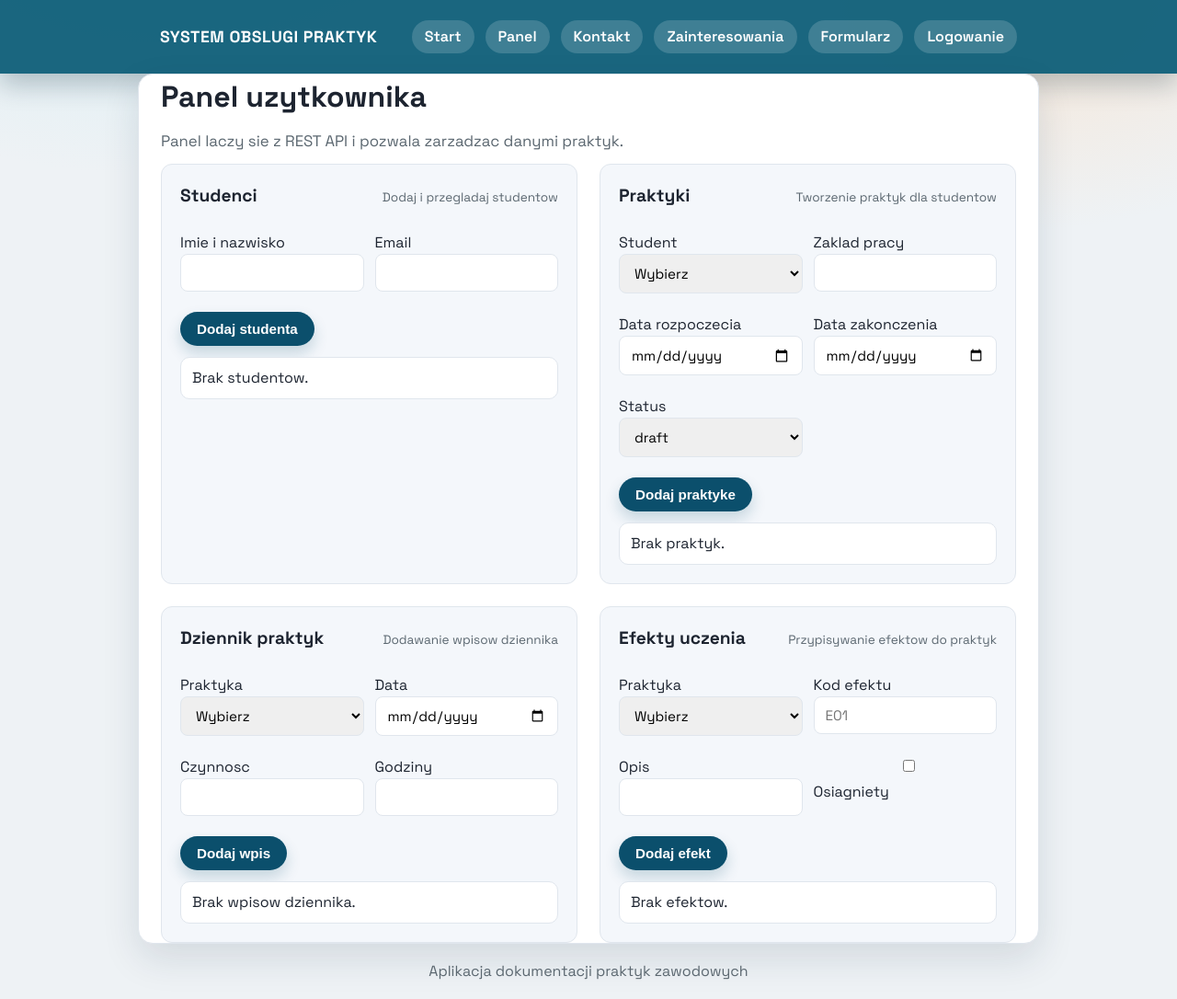
After one commit to Adek2k4/adpz_ans, a Flask app: page /dashboard in a window 1280 px wide. The commit adds this page. Shown: the whole page at 92% size. Run offline with Flask 3, Linux system fonts and the light colour scheme; data that the repository does not hold is empty.

Commit message:
Dodano panel /dashboard z formularzami praktyk, dziennika i efektow. Dodano polaczenie frontendu z REST API przez fetch i walidacje klienta. Dodano nowe endpointy API dla wpisow dziennika i efektow. Zmieniono nawigacje, style panelu i zaktualizowano README.

```diff
--- a/api/routes.py
+++ b/api/routes.py
@@ -15,6 +15,8 @@ FILES = {
     "students": "api_students.json",
     "internships": "api_internships.json",
     "documents": "api_documents.json",
+    "journal_entries": "api_journal_entries.json",
+    "effects": "api_effects.json",
 }
 
 
@@ -295,3 +297,142 @@ def documents_resource(item_id):
 
     _save_items("documents", items)
     return jsonify({"data": item})
+
+
+@api_bp.route("/api/journal-entries", methods=["GET", "POST"])
+def journal_entries_collection():
+    if request.method == "GET":
+        items = _load_items("journal_entries")
+        items = _filter_by_query(items, "internship_id", "internship_id")
+        return jsonify({"data": items})
+
+    payload, error = _get_payload()
+    if error:
+        return error
+
+    errors = _validate_journal_entry(payload)
+    if errors:
+        return _json_error("Bledne dane.", 400, errors)
+
+    items = _load_items("journal_entries")
+    item = {
+        "id": _next_id(items),
+        "internship_id": int(payload["internship_id"]),
+        "date": payload["date"],
+        "activity": payload["activity"].strip(),
+        "hours": int(payload["hours"]),
+        "created_at": datetime.utcnow().isoformat() + "Z",
+    }
+    items.append(item)
+    _save_items("journal_entries", items)
+    return jsonify({"data": item}), 201
+
+
+@api_bp.route("/api/journal-entries/<int:item_id>", methods=["GET", "PUT", "PATCH", "DELETE"])
+def journal_entries_resource(item_id):
+    items = _load_items("journal_entries")
+    item = next((entry for entry in items if entry.get("id") == item_id), None)
+    if not item:
+        return _json_error("Nie znaleziono wpisu dziennika.", 404)
+
+    if request.method == "GET":
+        return jsonify({"data": item})
+
+    if request.method == "DELETE":
+        items = [entry for entry in items if entry.get("id") != item_id]
+        _save_items("journal_entries", items)
+        return jsonify({"ok": True})
+
+    payload, error = _get_payload()
+    if error:
+        return error
+
+    partial = request.method == "PATCH"
+    errors = _validate_journal_entry(payload, partial=partial)
+    if errors:
+        return _json_error("Bledne dane.", 400, errors)
+
+    if "internship_id" in payload:
+        item["internship_id"] = int(payload["internship_id"])
+    if "date" in payload:
+        item["date"] = payload["date"]
+    if "activity" in payload:
+        item["activity"] = payload["activity"].strip()
+    if "hours" in payload:
+        item["hours"] = int(payload["hours"])
+
+    _save_items("journal_entries", items)
+    return jsonify({"data": item})
+
+
+@api_bp.route("/api/effects", methods=["GET", "POST"])
+def effects_collection():
+    if request.method == "GET":
+        items = _load_items("effects")
+        items = _filter_by_query(items, "internship_id", "internship_id")
+        return jsonify({"data": items})
+
+    payload, error = _get_payload()
+    if error:
+        return error
+
+    errors = _validate_effect(payload)
+    if errors:
+        return _json_error("Bledne dane.", 400, errors)
+
+    achieved_value = payload.get("achieved", False)
+    if not isinstance(achieved_value, bool):
+        achieved_value = str(achieved_value).lower() in ("true", "1")
+
+    items = _load_items("effects")
+    item = {
+        "id": _next_id(items),
+        "internship_id": int(payload["internship_id"]),
+        "code": payload["code"].strip(),
+        "description": payload["description"].strip(),
+        "achieved": achieved_value,
+        "created_at": datetime.utcnow().isoformat() + "Z",
+    }
+    items.append(item)
+    _save_items("effects", items)
+    return jsonify({"data": item}), 201
+
+
+@api_bp.route("/api/effects/<int:item_id>", methods=["GET", "PUT", "PATCH", "DELETE"])
+def effects_resource(item_id):
+    items = _load_items("effects")
+    item = next((entry for entry in items if entry.get("id") == item_id), None)
+    if not item:
+        return _json_error("Nie znaleziono efektu.", 404)
+
+    if request.method == "GET":
+        return jsonify({"data": item})
+
+    if request.method == "DELETE":
+        items = [entry for entry in items if entry.get("id") != item_id]
+        _save_items("effects", items)
+        return jsonify({"ok": True})
+
+    payload, error = _get_payload()
+    if error:
+        return error
+
+    partial = request.method == "PATCH"
+    errors = _validate_effect(payload, partial=partial)
+    if errors:
+        return _json_error("Bledne dane.", 400, errors)
+
+    if "internship_id" in payload:
+        item["internship_id"] = int(payload["internship_id"])
+    if "code" in payload:
+        item["code"] = payload["code"].strip()
+    if "description" in payload:
+        item["description"] = payload["description"].strip()
+    if "achieved" in payload:
+        achieved_value = payload.get("achieved")
+        if not isinstance(achieved_value, bool):
+            achieved_value = str(achieved_value).lower() in ("true", "1")
+        item["achieved"] = achieved_value
+
+    _save_items("effects", items)
+    return jsonify({"data": item})
--- a/app.py
+++ b/app.py
@@ -319,6 +319,11 @@ def index():
     return render_template("index.html", title="Start")
 
 
+@app.route("/dashboard")
+def dashboard():
+    return render_template("dashboard.html", title="Panel")
+
+
 @app.route("/kontakt")
 def kontakt():
     return render_template("kontakt.html", title="Kontakt")
--- /dev/null
+++ b/static/js/dashboard.js
@@ -0,0 +1,325 @@
+const api = {
+  students: "/api/students",
+  internships: "/api/internships",
+  journal: "/api/journal-entries",
+  effects: "/api/effects",
+};
+
+const state = {
+  students: [],
+  internships: [],
+  journal: [],
+  effects: [],
+};
+
+const studentForm = document.getElementById("student-form");
+const internshipForm = document.getElementById("internship-form");
+const journalForm = document.getElementById("journal-form");
+const effectForm = document.getElementById("effect-form");
+
+const studentList = document.getElementById("student-list");
+const internshipList = document.getElementById("internship-list");
+const journalList = document.getElementById("journal-list");
+const effectList = document.getElementById("effect-list");
+
+const studentSelects = document.querySelectorAll("[data-student-select]");
+const internshipSelects = document.querySelectorAll("[data-internship-select]");
+
+const messageBox = (key) => document.querySelector(`[data-message="${key}"]`);
+
+const showMessage = (key, message, isError = false) => {
+  const box = messageBox(key);
+  if (!box) {
+    return;
+  }
+  box.textContent = message;
+  box.classList.remove("is-hidden");
+  box.classList.toggle("error", isError);
+};
+
+const clearMessage = (key) => {
+  const box = messageBox(key);
+  if (!box) {
+    return;
+  }
+  box.textContent = "";
+  box.classList.add("is-hidden");
+  box.classList.remove("error");
+};
+
+const requestJson = async (url, options = {}) => {
+  const response = await fetch(url, {
+    headers: { "Content-Type": "application/json" },
+    ...options,
+  });
+  let payload = {};
+  try {
+    payload = await response.json();
+  } catch (error) {
+    payload = {};
+  }
+  if (!response.ok) {
+    const err = new Error(payload.error || "Blad API");
+    err.payload = payload;
+    throw err;
+  }
+  return payload;
+};
+
+const formatError = (error) => {
+  if (error?.payload?.details) {
+    const details = Object.values(error.payload.details).join(" ");
+    return `${error.payload.error} ${details}`.trim();
+  }
+  if (error?.payload?.error) {
+    return error.payload.error;
+  }
+  return "Wystapil blad podczas zapisu.";
+};
+
+const renderList = (element, items, formatter, emptyText) => {
+  element.innerHTML = "";
+  if (!items.length) {
+    const empty = document.createElement("div");
+    empty.className = "list-item";
+    empty.textContent = emptyText;
+    element.appendChild(empty);
+    return;
+  }
+  items.forEach((item) => {
+    element.appendChild(formatter(item));
+  });
+};
+
+const createListItem = (title, meta) => {
+  const item = document.createElement("div");
+  item.className = "list-item";
+
+  const titleEl = document.createElement("div");
+  titleEl.className = "title";
+  titleEl.textContent = title;
+
+  const metaEl = document.createElement("div");
+  metaEl.className = "meta";
+  metaEl.textContent = meta;
+
+  item.append(titleEl, metaEl);
+  return item;
+};
+
+const populateSelects = (selects, items, labelFn) => {
+  selects.forEach((select) => {
+    const current = select.value;
+    select.innerHTML = "<option value=\"\">Wybierz</option>";
+    items.forEach((item) => {
+      const option = document.createElement("option");
+      option.value = item.id;
+      option.textContent = labelFn(item);
+      select.appendChild(option);
+    });
+    if (current) {
+      select.value = current;
+    }
+  });
+};
+
+const loadStudents = async () => {
+  const data = await requestJson(api.students);
+  state.students = data.data || [];
+  populateSelects(studentSelects, state.students, (item) => `${item.id} - ${item.name}`);
+  renderList(
+    studentList,
+    state.students,
+    (item) => createListItem(`${item.name}`, `ID ${item.id} | ${item.email}`),
+    "Brak studentow."
+  );
+};
+
+const loadInternships = async () => {
+  const data = await requestJson(api.internships);
+  state.internships = data.data || [];
+  populateSelects(internshipSelects, state.internships, (item) => `${item.id} - ${item.company}`);
+  renderList(
+    internshipList,
+    state.internships,
+    (item) =>
+      createListItem(
+        `${item.company} (student ${item.student_id})`,
+        `ID ${item.id} | ${item.start_date} - ${item.end_date} | ${item.status}`
+      ),
+    "Brak praktyk."
+  );
+};
+
+const loadJournalEntries = async () => {
+  const data = await requestJson(api.journal);
+  state.journal = data.data || [];
+  renderList(
+    journalList,
+    state.journal,
+    (item) =>
+      createListItem(
+        `${item.activity} (${item.hours}h)`,
+        `ID ${item.id} | praktyka ${item.internship_id} | ${item.date}`
+      ),
+    "Brak wpisow dziennika."
+  );
+};
+
+const loadEffects = async () => {
+  const data = await requestJson(api.effects);
+  state.effects = data.data || [];
+  renderList(
+    effectList,
+    state.effects,
+    (item) =>
+      createListItem(
+        `${item.code} - ${item.description}`,
+        `ID ${item.id} | praktyka ${item.internship_id} | osiagniety: ${item.achieved ? "tak" : "nie"}`
+      ),
+    "Brak efektow."
+  );
+};
+
+const refreshAll = async () => {
+  await loadStudents();
+  await loadInternships();
+  await loadJournalEntries();
+  await loadEffects();
+};
+
+const parseId = (value) => {
+  const parsed = Number.parseInt(value, 10);
+  return Number.isNaN(parsed) ? null : parsed;
+};
+
+const isEmailValid = (value) => /^[^@\s]+@[^@\s]+\.[^@\s]+$/.test(value);
+
+studentForm.addEventListener("submit", async (event) => {
+  event.preventDefault();
+  clearMessage("student");
+
+  const name = studentForm.name.value.trim();
+  const email = studentForm.email.value.trim();
+
+  if (!name || !email) {
+    showMessage("student", "Uzupelnij wymagane pola.", true);
+    return;
+  }
+  if (!isEmailValid(email)) {
+    showMessage("student", "Nieprawidlowy format email.", true);
+    return;
+  }
+
+  try {
+    await requestJson(api.students, {
+      method: "POST",
+      body: JSON.stringify({ name, email }),
+    });
+    studentForm.reset();
+    showMessage("student", "Student zostal dodany.");
+    await refreshAll();
+  } catch (error) {
+    showMessage("student", formatError(error), true);
+  }
+});
+
+internshipForm.addEventListener("submit", async (event) => {
+  event.preventDefault();
+  clearMessage("internship");
+
+  const studentId = parseId(internshipForm.student_id.value);
+  const company = internshipForm.company.value.trim();
+  const startDate = internshipForm.start_date.value;
+  const endDate = internshipForm.end_date.value;
+  const status = internshipForm.status.value;
+
+  if (!studentId || !company || !startDate || !endDate || !status) {
+    showMessage("internship", "Uzupelnij wymagane pola.", true);
+    return;
+  }
+
+  try {
+    await requestJson(api.internships, {
+      method: "POST",
+      body: JSON.stringify({
+        student_id: studentId,
+        company,
+        start_date: startDate,
+        end_date: endDate,
+        status,
+      }),
+    });
+    internshipForm.reset();
+    showMessage("internship", "Praktyka zostala dodana.");
+    await refreshAll();
+  } catch (error) {
+    showMessage("internship", formatError(error), true);
+  }
+});
+
+journalForm.addEventListener("submit", async (event) => {
+  event.preventDefault();
+  clearMessage("journal");
+
+  const internshipId = parseId(journalForm.internship_id.value);
+  const date = journalForm.date.value;
+  const activity = journalForm.activity.value.trim();
+  const hours = parseId(journalForm.hours.value);
+
+  if (!internshipId || !date || !activity || !hours) {
+    showMessage("journal", "Uzupelnij wymagane pola.", true);
+    return;
+  }
+
+  try {
+    await requestJson(api.journal, {
+      method: "POST",
+      body: JSON.stringify({
+        internship_id: internshipId,
+        date,
+        activity,
+        hours,
+      }),
+    });
+    journalForm.reset();
+    showMessage("journal", "Wpis dziennika zostal dodany.");
+    await refreshAll();
+  } catch (error) {
+    showMessage("journal", formatError(error), true);
+  }
+});
+
+effectForm.addEventListener("submit", async (event) => {
+  event.preventDefault();
+  clearMessage("effect");
+
+  const internshipId = parseId(effectForm.internship_id.value);
+  const code = effectForm.code.value.trim();
+  const description = effectForm.description.value.trim();
+  const achieved = effectForm.achieved.checked;
+
+  if (!internshipId || !code || !description) {
+    showMessage("effect", "Uzupelnij wymagane pola.", true);
+    return;
+  }
+
+  try {
+    await requestJson(api.effects, {
+      method: "POST",
+      body: JSON.stringify({
+        internship_id: internshipId,
+        code,
+        description,
+        achieved,
+      }),
+    });
+    effectForm.reset();
+    showMessage("effect", "Efekt zostal dodany.");
+    await refreshAll();
+  } catch (error) {
+    showMessage("effect", formatError(error), true);
+  }
+});
+
+refreshAll();
--- a/static/styles.css
+++ b/static/styles.css
@@ -167,6 +167,83 @@ footer {
   padding: 18px;
   border-radius: 10px;
   border: 1px solid var(--border);
+}
+
+.dashboard-grid {
+  display: grid;
+  gap: 24px;
+}
+
+.panel {
+  background: var(--surface-alt);
+  border: 1px solid var(--border);
+  border-radius: 12px;
+  padding: 20px;
+  display: flex;
+  flex-direction: column;
+  gap: 12px;
+}
+
+.panel-header {
+  display: flex;
+  justify-content: space-between;
+  align-items: baseline;
+  gap: 12px;
+}
+
+.panel-header h2 {
+  margin: 0;
+  font-size: 1.2rem;
+}
+
+.panel-meta {
+  color: var(--muted);
+  font-size: 0.85rem;
+}
+
+.form-grid {
+  display: grid;
+  gap: 12px;
+  grid-template-columns: repeat(auto-fit, minmax(180px, 1fr));
+}
+
+.list {
+  display: grid;
+  gap: 8px;
+}
+
+.list-item {
+  background: #fff;
+  border: 1px solid var(--border);
+  border-radius: 10px;
+  padding: 10px 12px;
+  display: flex;
+  flex-direction: column;
+  gap: 4px;
+}
+
+.list-item .title {
+  font-weight: 600;
+}
+
+.list-item .meta {
+  color: var(--muted);
+  font-size: 0.85rem;
+}
+
+.badge {
+  display: inline-flex;
+  align-items: center;
+  padding: 2px 8px;
+  border-radius: 999px;
+  background: var(--accent-soft);
+  color: var(--accent-strong);
+  font-weight: 600;
+  font-size: 0.8rem;
+}
+
+.is-hidden {
+  display: none;
 }
 
 .auth-card {
@@ -354,3 +431,9 @@ li {
     grid-template-columns: 1fr;
   }
 }
+
+@media (min-width: 900px) {
+  .dashboard-grid {
+    grid-template-columns: repeat(2, minmax(0, 1fr));
+  }
+}
--- a/templates/base.html
+++ b/templates/base.html
@@ -13,6 +13,7 @@
         <div class="nav-group">
           <nav>
             <a href="/">Start</a>
+            <a href="/dashboard">Panel</a>
             <a href="/kontakt">Kontakt</a>
             <a href="/hobby">Zainteresowania</a>
             <a href="/formularz">Formularz</a>
--- /dev/null
+++ b/templates/dashboard.html
@@ -0,0 +1,139 @@
+{% extends "base.html" %}
+
+{% block content %}
+  <h1>Panel uzytkownika</h1>
+  <p class="lead">Panel laczy sie z REST API i pozwala zarzadzac danymi praktyk.</p>
+
+  <div class="dashboard-grid">
+    <section class="panel">
+      <div class="panel-header">
+        <h2>Studenci</h2>
+        <span class="panel-meta">Dodaj i przegladaj studentow</span>
+      </div>
+      <form id="student-form">
+        <div class="form-grid">
+          <div>
+            <label for="student-name">Imie i nazwisko</label>
+            <input id="student-name" name="name" type="text" required>
+          </div>
+          <div>
+            <label for="student-email">Email</label>
+            <input id="student-email" name="email" type="email" required>
+          </div>
+        </div>
+        <button type="submit">Dodaj studenta</button>
+      </form>
+      <div class="notice is-hidden" data-message="student"></div>
+      <div class="list" id="student-list"></div>
+    </section>
+
+    <section class="panel">
+      <div class="panel-header">
+        <h2>Praktyki</h2>
+        <span class="panel-meta">Tworzenie praktyk dla studentow</span>
+      </div>
+      <form id="internship-form">
+        <div class="form-grid">
+          <div>
+            <label for="internship-student">Student</label>
+            <select id="internship-student" name="student_id" data-student-select required>
+              <option value="">Wybierz studenta</option>
+            </select>
+          </div>
+          <div>
+            <label for="internship-company">Zaklad pracy</label>
+            <input id="internship-company" name="company" type="text" required>
+          </div>
+          <div>
+            <label for="internship-start">Data rozpoczecia</label>
+            <input id="internship-start" name="start_date" type="date" required>
+          </div>
+          <div>
+            <label for="internship-end">Data zakonczenia</label>
+            <input id="internship-end" name="end_date" type="date" required>
+          </div>
+          <div>
+            <label for="internship-status">Status</label>
+            <select id="internship-status" name="status" required>
+              <option value="draft">draft</option>
+              <option value="submitted">submitted</option>
+              <option value="active">active</option>
+              <option value="completed">completed</option>
+            </select>
+          </div>
+        </div>
+        <button type="submit">Dodaj praktyke</button>
+      </form>
+      <div class="notice is-hidden" data-message="internship"></div>
+      <div class="list" id="internship-list"></div>
+    </section>
+
+    <section class="panel">
+      <div class="panel-header">
+        <h2>Dziennik praktyk</h2>
+        <span class="panel-meta">Dodawanie wpisow dziennika</span>
+      </div>
+      <form id="journal-form">
+        <div class="form-grid">
+          <div>
+            <label for="journal-internship">Praktyka</label>
+            <select id="journal-internship" name="internship_id" data-internship-select required>
+              <option value="">Wybierz praktyke</option>
+            </select>
+          </div>
+          <div>
+            <label for="journal-date">Data</label>
+            <input id="journal-date" name="date" type="date" required>
+          </div>
+          <div>
+            <label for="journal-activity">Czynnosc</label>
+            <input id="journal-activity" name="activity" type="text" required>
+          </div>
+          <div>
+            <label for="journal-hours">Godziny</label>
+            <input id="journal-hours" name="hours" type="number" min="1" required>
+          </div>
+        </div>
+        <button type="submit">Dodaj wpis</button>
+      </form>
+      <div class="notice is-hidden" data-message="journal"></div>
+      <div class="list" id="journal-list"></div>
+    </section>
+
+    <section class="panel">
+      <div class="panel-header">
+        <h2>Efekty uczenia</h2>
+        <span class="panel-meta">Przypisywanie efektow do praktyk</span>
+      </div>
+      <form id="effect-form">
+        <div class="form-grid">
+          <div>
+            <label for="effect-internship">Praktyka</label>
+            <select id="effect-internship" name="internship_id" data-internship-select required>
+              <option value="">Wybierz praktyke</option>
+            </select>
+          </div>
+          <div>
+            <label for="effect-code">Kod efektu</label>
+            <input id="effect-code" name="code" type="text" placeholder="E01" required>
+          </div>
+          <div>
+            <label for="effect-description">Opis</label>
+            <input id="effect-description" name="description" type="text" required>
+          </div>
+          <div>
+            <label>
+              <input id="effect-achieved" name="achieved" type="checkbox">
+              Osiagniety
+            </label>
+          </div>
+        </div>
+        <button type="submit">Dodaj efekt</button>
+      </form>
+      <div class="notice is-hidden" data-message="effect"></div>
+      <div class="list" id="effect-list"></div>
+    </section>
+  </div>
+
+  <script src="{{ url_for('static', filename='js/dashboard.js') }}" defer></script>
+{% endblock %}
```
Also changed, not shown: README.md.
